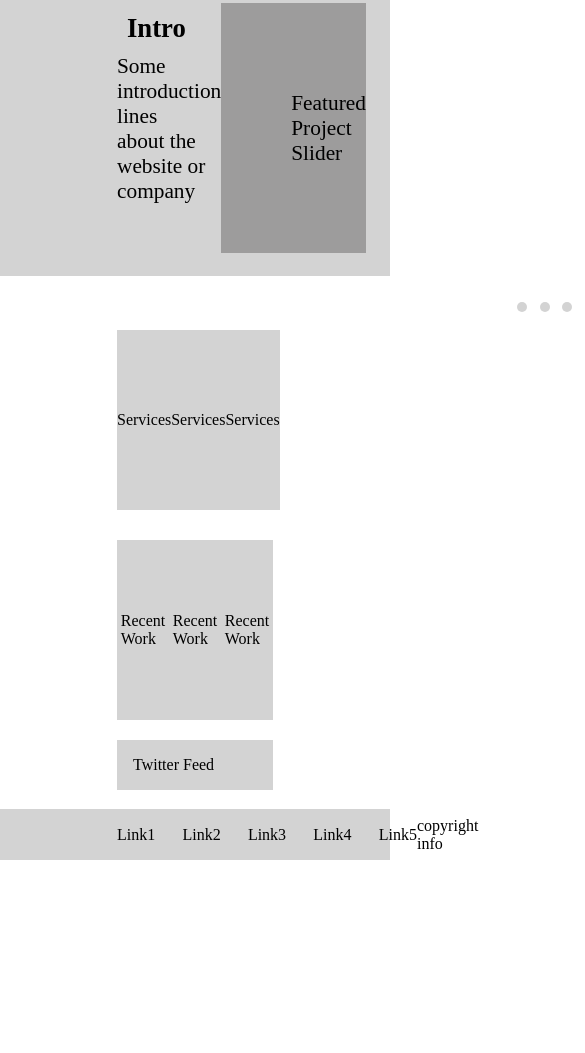
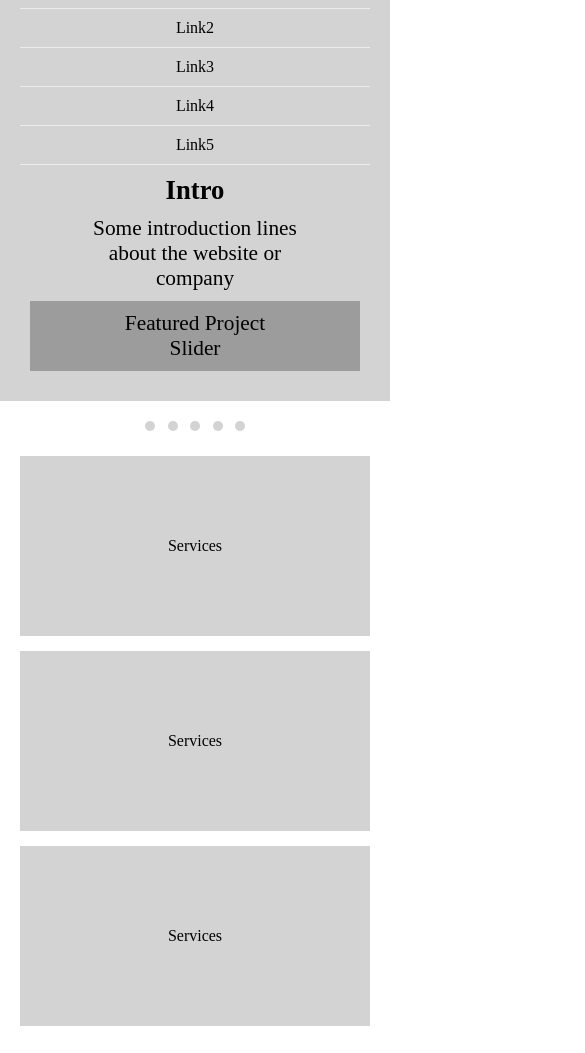
Before and after one commit to trishashang11/flex_display, a plain HTML site: page index.html in a window 390 px wide. Shown: the part 97-1150 px from the top of the page, 585 px wide, since content can reach past the window. Before the commit the page ends 957 px from the top, so only its background shows below. Drawn offline with Linux system fonts and the light colour scheme.

Commit message:
add responsive codes

```diff
--- a/index.html
+++ b/index.html
@@ -1,12 +1,15 @@
 <!DOCTYPE html>
 <html lang="en">
+
 <head>
     <meta charset="UTF-8">
     <meta http-equiv="X-UA-Compatible" content="IE=edge">
     <meta name="viewport" content="width=device-width, initial-scale=1.0">
     <link rel="stylesheet" href="style.css">
+    <link rel="stylesheet" href="media.css">
     <title>Document</title>
 </head>
+
 <body>
     <div class="top-bg">
         <div class="wrapper">
@@ -35,6 +38,9 @@
                     <p>Featured Project<br>Slider</p>
                 </div>
             </section>
+        </div>
+    </div>
+        <div class="wrapper">
             <div class="cir-btn">
                 <div class="btn"></div>
                 <div class="btn"></div>
@@ -43,16 +49,31 @@
                 <div class="btn"></div>
             </div>
             <div class="gal-sec1">
-        <div class="box"><p>Services</p></div>
-        <div class="box"><p>Services</p></div>
-        <div class="box"><p>Services</p></div>
+                <div class="box">
+                    <p>Services</p>
+                </div>
+                <div class="box">
+                    <p>Services</p>
+                </div>
+                <div class="box">
+                    <p>Services</p>
+                </div>
             </div>
             <div class="gal-sec2">
-        <div class="box"><p>Recent<br>Work<p></div>
-        <div class="box"><p>Recent<br>Work<p></div>
-        <div class="box"><p>Recent<br>Work<p></div>
+                <div class="box">
+                    <p>Recent<br>Work<p>
+                </div>
+                <div class="box">
+                    <p>Recent<br>Work<p>
+                </div>
+                <div class="box">
+                    <p>Recent<br>Work<p>
+                </div>
             </div>
             <article>Twitter Feed</article>
+        </div>
+            <div class="bottom-bg">
+                <div class="wrapper">
             <footer>
                 <div class="boxf">
                     <nav>
@@ -71,6 +92,8 @@
             </footer>
         </div>
         </div>
-<div class="bottom-bg"></div>
+
+
 </body>
+
 </html>
--- /dev/null
+++ b/media.css
@@ -0,0 +1,87 @@
+@media (max-width: 800px) {
+    .wrapper {
+        padding: 0 20px;
+    }
+    section {
+        display: block;
+        height: auto;
+    }
+    div.box3 {
+        width: 100%;
+        display: block;
+        text-align: center;
+    }
+    div.box3 p {
+        margin: 0;
+    }
+    div.box4 {
+        width: auto;
+        display: block;
+        text-align: center;
+        padding: 10px;
+        margin: 10px;
+    }
+}
+
+@media (max-width: 500px) {
+    div.top-bg {
+        height: auto;
+        padding: 0 0 20px;
+    }
+    div.box1 h1 {
+        text-align: center;
+        margin: 15px 0;
+    }
+    div.box2 ul {
+        display: block;
+        text-align:center;
+        width: 100%;
+    }
+    div.box2 li {
+        border-bottom: 1px solid #ececec;
+        padding: 10px 0;
+    }
+    header {
+        display: block;
+        height: auto;
+    }
+    div.cir-btn {
+        margin: 10px auto;
+    }
+    div.gal-sec1{
+        display: block;
+    }
+    div.gal-sec1 .box{
+        width: 100%;
+        margin: 15px 0;
+    }
+    div.gal-sec2{
+        display: block;
+    }
+    div.gal-sec2 .box{
+        width: 100%;
+        margin: 15px 0;
+    }
+    div.boxf ul {
+        display: block;
+        text-align:center;
+        width: 100%;
+    }
+    div.boxf li {
+        border-bottom: 1px solid #ececec;
+        padding: 10px 0;
+    }
+    div.boxf2{
+        display: block;
+        text-align: center;
+        padding: 10px 0 0;
+    }
+    footer {
+        display: block;
+        height: auto;
+    }
+    div.bottom-bg {
+        height: auto;
+        padding: 0 0 10px;
+    }
+}
--- a/style.css
+++ b/style.css
@@ -6,16 +6,16 @@ div.top-bg{
     width: 100%;
     height: 373px;
     background-color: lightgrey;
+    overflow: hidden;
 }
 div.bottom-bg{
-    margin-top: 533px;
     width: 100%;
     height: 51px;
     background-color: lightgrey;
 
 }
 div.wrapper{
-    width: 40%;
+    max-width:757px;
     margin: 0 auto;
     /* border: 1px solid yellow; */
 }
```
Lines whose indentation alone changed are shown as unchanged.
